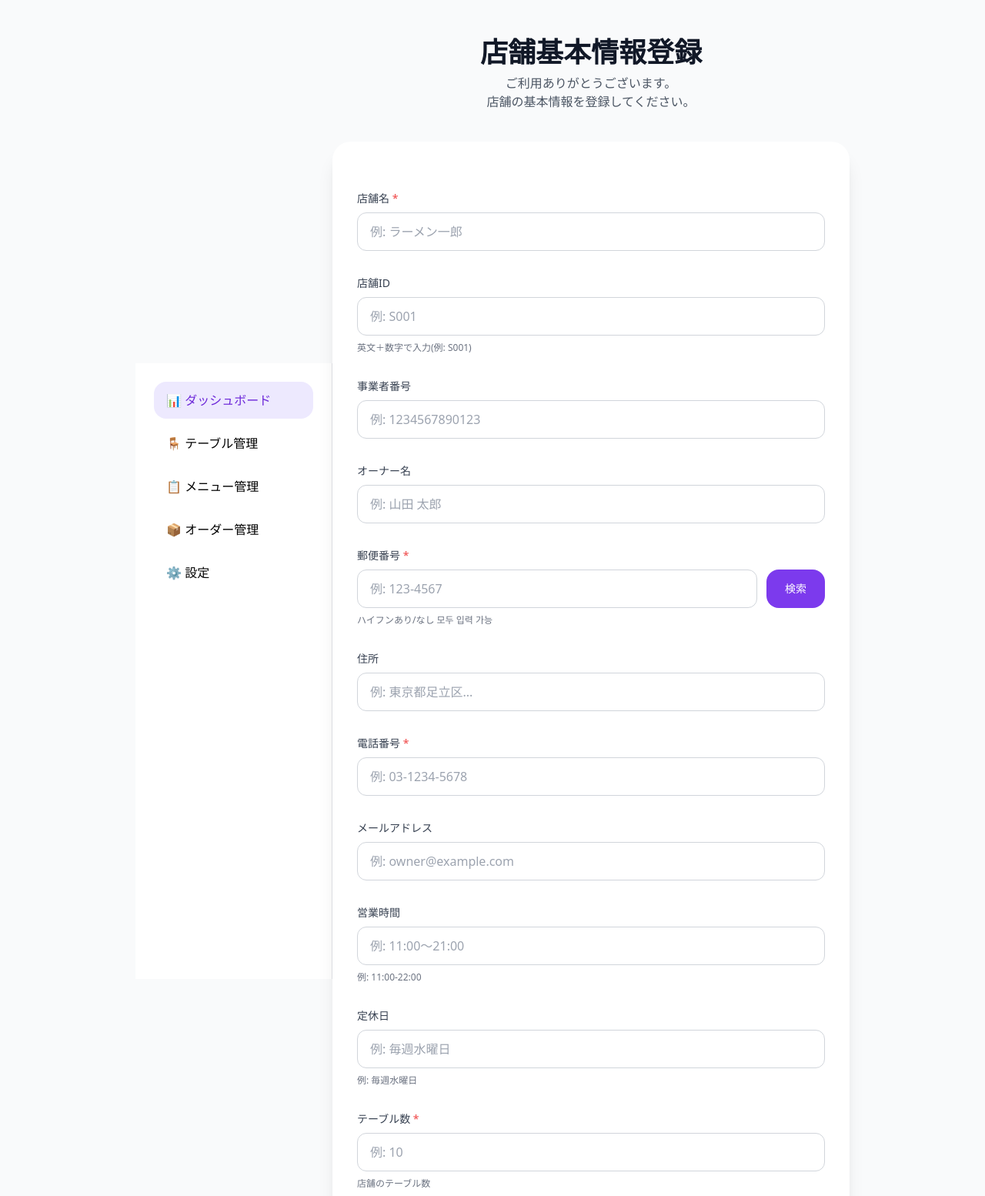
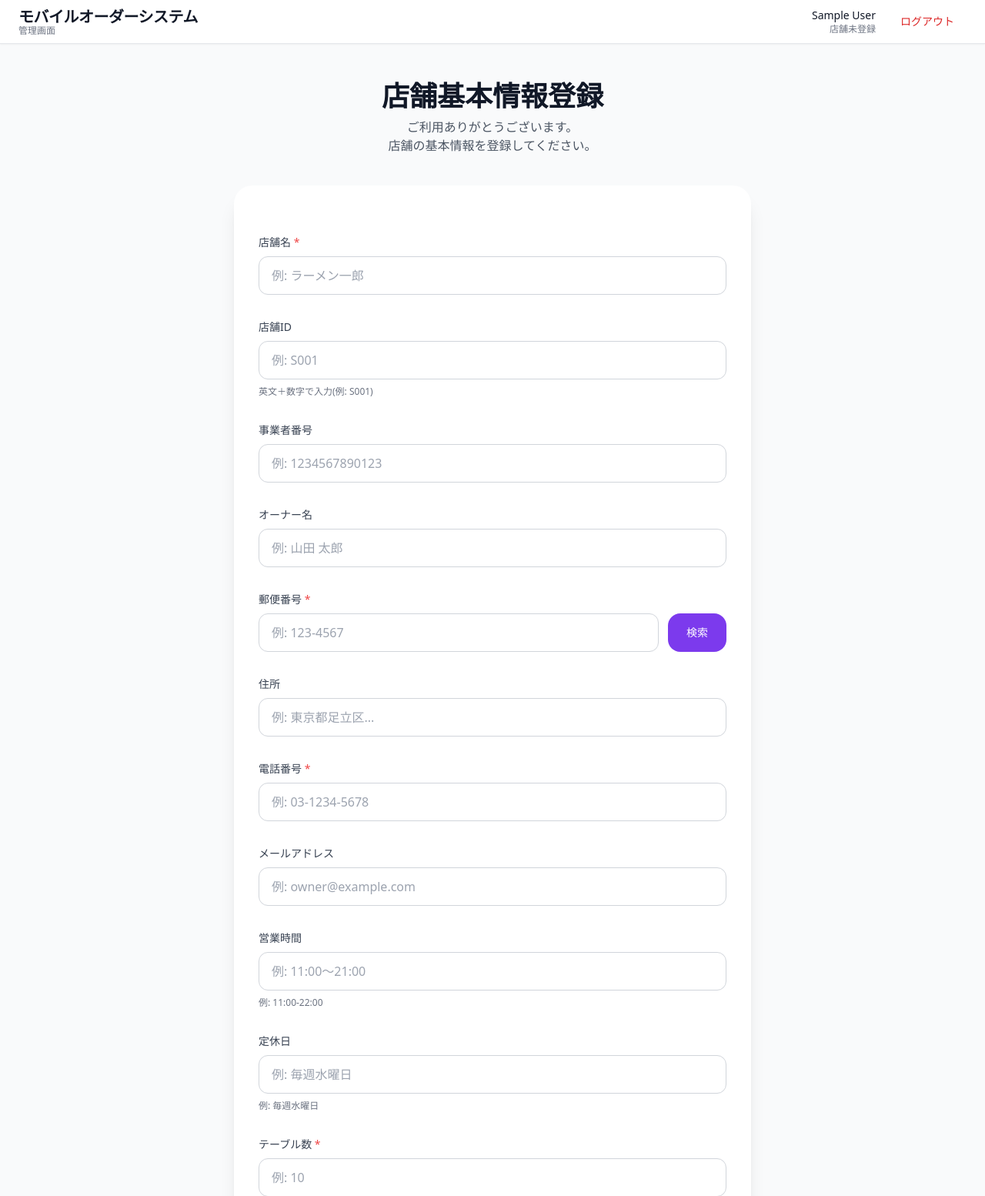
Before and after one commit to Junjehyun/mobile-order_django, a Django app: page /stores/register/ in a window 1280 px wide. Shown: the top 1554 px of the page at 77% size. Run offline with Django 5.2, Linux system fonts and the light colour scheme; the visitor is signed in with stand-in values (Sample User, id 1).

Commit message:
Complete Header

```diff
--- a/config/settings.py
+++ b/config/settings.py
@@ -23,10 +23,8 @@ BASE_DIR = Path(__file__).resolve().parent.parent
 SECRET_KEY = 'django-insecure-1n%%qa()p7u$y8@ya==bked4(r$@1yv$%5*aj^#=b+8bwh4sk('
 
 # SECURITY WARNING: don't run with debug turned on in production!
+
 DEBUG = True
-
-ALLOWED_HOSTS = []
-
 
 # Application definition
 
--- a/static/css/output.css
+++ b/static/css/output.css
@@ -558,17 +558,30 @@ video {
   position: static;
 }
 
+.sticky {
+  position: sticky;
+}
+
+.top-0 {
+  top: 0px;
+}
+
+.z-50 {
+  z-index: 50;
+}
+
 .col-span-full {
   grid-column: 1 / -1;
-}
-
-.col-span-12 {
-  grid-column: span 12 / span 12;
 }
 
 .mx-auto {
   margin-left: auto;
   margin-right: auto;
+}
+
+.mx-8 {
+  margin-left: 2rem;
+  margin-right: 2rem;
 }
 
 .mb-10 {
@@ -611,12 +628,8 @@ video {
   margin-top: 2rem;
 }
 
-.mb-1 {
-  margin-bottom: 0.25rem;
-}
-
-.mt-12 {
-  margin-top: 3rem;
+.-mt-1 {
+  margin-top: -0.25rem;
 }
 
 .block {
@@ -643,24 +656,36 @@ video {
   display: none;
 }
 
+.h-14 {
+  height: 3.5rem;
+}
+
+.h-4 {
+  height: 1rem;
+}
+
+.h-8 {
+  height: 2rem;
+}
+
 .min-h-screen {
   min-height: 100vh;
 }
 
-.min-h-\[calc\(100vh-73px\)\] {
-  min-height: calc(100vh - 73px);
+.w-64 {
+  width: 16rem;
 }
 
 .w-full {
   width: 100%;
 }
 
-.w-60 {
-  width: 15rem;
+.w-4 {
+  width: 1rem;
 }
 
-.w-64 {
-  width: 16rem;
+.w-8 {
+  width: 2rem;
 }
 
 .max-w-2xl {
@@ -675,6 +700,10 @@ video {
   max-width: 28rem;
 }
 
+.max-w-screen-2xl {
+  max-width: 1536px;
+}
+
 .flex-1 {
   flex: 1 1 0%;
 }
@@ -723,6 +740,10 @@ video {
   gap: 2.5rem;
 }
 
+.gap-3 {
+  gap: 0.75rem;
+}
+
 .gap-4 {
   gap: 1rem;
 }
@@ -731,12 +752,16 @@ video {
   gap: 1.5rem;
 }
 
-.gap-3 {
-  gap: 0.75rem;
+.gap-8 {
+  gap: 2rem;
 }
 
-.gap-8 {
-  gap: 2rem;
+.gap-1 {
+  gap: 0.25rem;
+}
+
+.gap-2 {
+  gap: 0.5rem;
 }
 
 .space-y-2 > :not([hidden]) ~ :not([hidden]) {
@@ -822,14 +835,29 @@ video {
   border-color: rgb(248 113 113 / var(--tw-border-opacity, 1));
 }
 
+.border-violet-300 {
+  --tw-border-opacity: 1;
+  border-color: rgb(196 181 253 / var(--tw-border-opacity, 1));
+}
+
 .border-violet-400 {
   --tw-border-opacity: 1;
   border-color: rgb(167 139 250 / var(--tw-border-opacity, 1));
 }
 
-.border-violet-300 {
+.border-gray-200 {
   --tw-border-opacity: 1;
-  border-color: rgb(196 181 253 / var(--tw-border-opacity, 1));
+  border-color: rgb(229 231 235 / var(--tw-border-opacity, 1));
+}
+
+.bg-blue-50 {
+  --tw-bg-opacity: 1;
+  background-color: rgb(239 246 255 / var(--tw-bg-opacity, 1));
+}
+
+.bg-gray-100 {
+  --tw-bg-opacity: 1;
+  background-color: rgb(243 244 246 / var(--tw-bg-opacity, 1));
 }
 
 .bg-gray-200 {
@@ -915,16 +928,16 @@ video {
   padding: 1rem;
 }
 
+.p-6 {
+  padding: 1.5rem;
+}
+
 .p-7 {
   padding: 1.75rem;
 }
 
 .p-8 {
   padding: 2rem;
-}
-
-.p-6 {
-  padding: 1.5rem;
 }
 
 .px-12 {
@@ -935,6 +948,16 @@ video {
 .px-4 {
   padding-left: 1rem;
   padding-right: 1rem;
+}
+
+.px-6 {
+  padding-left: 1.5rem;
+  padding-right: 1.5rem;
+}
+
+.px-8 {
+  padding-left: 2rem;
+  padding-right: 2rem;
 }
 
 .py-12 {
@@ -962,11 +985,6 @@ video {
   padding-bottom: 2rem;
 }
 
-.px-6 {
-  padding-left: 1.5rem;
-  padding-right: 1.5rem;
-}
-
 .px-5 {
   padding-left: 1.25rem;
   padding-right: 1.25rem;
@@ -998,6 +1011,10 @@ video {
   text-align: center;
 }
 
+.text-right {
+  text-align: right;
+}
+
 .text-2xl {
   font-size: 1.5rem;
   line-height: 2rem;
@@ -1058,6 +1075,10 @@ video {
 
 .font-semibold {
   font-weight: 600;
+}
+
+.tracking-tight {
+  letter-spacing: -0.025em;
 }
 
 .text-gray-400 {
@@ -1105,49 +1126,20 @@ video {
   color: rgb(124 58 237 / var(--tw-text-opacity, 1));
 }
 
+.text-violet-700 {
+  --tw-text-opacity: 1;
+  color: rgb(109 40 217 / var(--tw-text-opacity, 1));
+}
+
 .text-white {
   --tw-text-opacity: 1;
   color: rgb(255 255 255 / var(--tw-text-opacity, 1));
 }
 
-.text-black {
-  --tw-text-opacity: 1;
-  color: rgb(0 0 0 / var(--tw-text-opacity, 1));
-}
-
-.text-blue-600 {
-  --tw-text-opacity: 1;
-  color: rgb(37 99 235 / var(--tw-text-opacity, 1));
-}
-
-.text-blue-700 {
-  --tw-text-opacity: 1;
-  color: rgb(29 78 216 / var(--tw-text-opacity, 1));
-}
-
-.text-green-600 {
-  --tw-text-opacity: 1;
-  color: rgb(22 163 74 / var(--tw-text-opacity, 1));
-}
-
-.text-green-700 {
-  --tw-text-opacity: 1;
-  color: rgb(21 128 61 / var(--tw-text-opacity, 1));
-}
-
-.text-orange-600 {
-  --tw-text-opacity: 1;
-  color: rgb(234 88 12 / var(--tw-text-opacity, 1));
-}
-
-.text-orange-700 {
-  --tw-text-opacity: 1;
-  color: rgb(194 65 12 / var(--tw-text-opacity, 1));
-}
-
-.text-violet-700 {
-  --tw-text-opacity: 1;
-  color: rgb(109 40 217 / var(--tw-text-opacity, 1));
+.shadow {
+  --tw-shadow: 0 1px 3px 0 rgb(0 0 0 / 0.1), 0 1px 2px -1px rgb(0 0 0 / 0.1);
+  --tw-shadow-colored: 0 1px 3px 0 var(--tw-shadow-color), 0 1px 2px -1px var(--tw-shadow-color);
+  box-shadow: var(--tw-ring-offset-shadow, 0 0 #0000), var(--tw-ring-shadow, 0 0 #0000), var(--tw-shadow);
 }
 
 .shadow-2xl {
@@ -1162,9 +1154,9 @@ video {
   box-shadow: var(--tw-ring-offset-shadow, 0 0 #0000), var(--tw-ring-shadow, 0 0 #0000), var(--tw-shadow);
 }
 
-.shadow {
-  --tw-shadow: 0 1px 3px 0 rgb(0 0 0 / 0.1), 0 1px 2px -1px rgb(0 0 0 / 0.1);
-  --tw-shadow-colored: 0 1px 3px 0 var(--tw-shadow-color), 0 1px 2px -1px var(--tw-shadow-color);
+.shadow-sm {
+  --tw-shadow: 0 1px 2px 0 rgb(0 0 0 / 0.05);
+  --tw-shadow-colored: 0 1px 2px 0 var(--tw-shadow-color);
   box-shadow: var(--tw-ring-offset-shadow, 0 0 #0000), var(--tw-ring-shadow, 0 0 #0000), var(--tw-shadow);
 }
 
@@ -1224,17 +1221,16 @@ video {
   border-color: rgb(139 92 246 / var(--tw-border-opacity, 1));
 }
 
-.focus\:border-purple-500:focus {
-  --tw-border-opacity: 1;
-  border-color: rgb(168 85 247 / var(--tw-border-opacity, 1));
-}
-
 .focus\:outline-none:focus {
   outline: 2px solid transparent;
   outline-offset: 2px;
 }
 
 @media (min-width: 768px) {
+  .md\:block {
+    display: block;
+  }
+
   .md\:p-10 {
     padding: 2.5rem;
   }
--- a/templates/admin/A00_register.html
+++ b/templates/admin/A00_register.html
@@ -61,9 +61,9 @@
                         登録
                     </button>
 
-                    <a href="{% url 'login' %}"
+                    <a href="{% url 'logout' %}"
                         class="px-12 py-4 bg-gray-200 hover:bg-gray-300 text-gray-700 font-medium text-lg rounded-2xl transition-colors">
-                        キャンセル
+                        ログアウト
                     </a>
                 </div>
             </form>
--- a/templates/admin/A02_store_register.html
+++ b/templates/admin/A02_store_register.html
@@ -2,7 +2,7 @@
 {% block content %}
 
 <div class="min-h-screen bg-gray-50 flex items-center justify-center py-12 px-4">
-    {% include "layouts/includes/sidebar.html" %}
+
     <div class="max-w-2xl w-full">
         <!-- ヘッダー -->
         <div class="text-center mb-10">
@@ -40,7 +40,6 @@
                                 検索
                             </button>
                         </div>
-                        <p class="text-xs text-gray-500">ハイフンあり/なし 모두 입력 가능</p>
                     </div>
                 {% endif %}
 
--- a/templates/admin/A03_dashboard.html
+++ b/templates/admin/A03_dashboard.html
@@ -43,7 +43,7 @@
                         <p class="text-3xl font-semibold">-</p>
                     </div>
                     <div>
-                        <p class="text-sm text-gray-500">今月客数</p>
+                        <p class="text-sm text-gray-500">客数</p>
                         <p class="text-3xl font-semibold">-</p>
                     </div>
                 </div>
@@ -89,7 +89,6 @@
                 class="px-8 py-4 bg-gray-200 hover:bg-gray-300 text-gray-700 font-medium rounded-2xl transition">
             更新
         </button>
-
         <form method="post" action="{% url 'logout' %}" class="inline">
             {% csrf_token %}
             <button type="submit"
--- a/templates/layouts/includes/header.html
+++ b/templates/layouts/includes/header.html
@@ -0,0 +1,59 @@
+{% load static %}
+
+<header class="bg-white border-b border-gray-200 shadow-sm sticky top-0 z-50">
+    <div class="max-w-screen-2xl mx-auto px-6">
+        <div class="h-14 flex items-center justify-between">
+
+            <!-- Left: ロゴ + タイトル -->
+            <div class="flex items-center gap-3">
+                <div>
+                <span class="font-bold text-xl tracking-tight text-gray-900">モバイルオーダーシステム</span>
+                <span class="text-xs text-gray-500 block -mt-1">管理画面</span>
+                </div>
+            </div>
+
+            <!-- Center: 空欄（後で検索バーなどを追加可能） -->
+            <div class="flex-1 max-w-md mx-8 hidden md:block">
+            </div>
+
+            <!-- Right: ログイン状態表示 -->
+            <div class="flex items-center gap-4">
+                {% if user.is_authenticated %}
+                <!-- ログイン済み -->
+                <div class="flex items-center gap-2">
+                    <div class="text-right">
+                    <p class="text-sm font-medium text-gray-900">{{ user.name }}</p>
+                    <p class="text-xs text-gray-500">
+                        {% if user.store %}
+                            {{ user.store.store_name }} •
+                            {% if user.roles == 'owner' %}オーナー
+                            {% elif user.roles == 'manager' %}マネージャー
+                            {% elif user.roles == 'staff' %}スタッフ
+                        {% endif %}
+                        {% else %}
+                            店舗未登録
+                        {% endif %}
+                    </p>
+                    </div>
+                </div>
+
+                <!-- ログアウト（POST + CSRF） -->
+                <form method="post" action="{% url 'logout' %}" class="inline">
+                    {% csrf_token %}
+                    <button type="submit"
+                            class="px-4 py-2 text-sm font-medium text-red-600 hover:bg-red-50 rounded-2xl transition-colors flex items-center gap-1">
+                    ログアウト
+                    </button>
+                </form>
+
+                {% else %}
+                <!-- 未ログイン -->
+                <a href="{% url 'login' %}"
+                    class="px-5 py-2 bg-orange-500 hover:bg-orange-600 text-gray-900 text-sm font-medium rounded-2xl transition-colors">
+                    ログイン
+                </a>
+                {% endif %}
+            </div>
+        </div>
+    </div>
+</header>
```
Also changed, not shown: other parts of static/css/output.css (+43 -86 lines), templates/layouts/includes/navbar.html (deleted).
